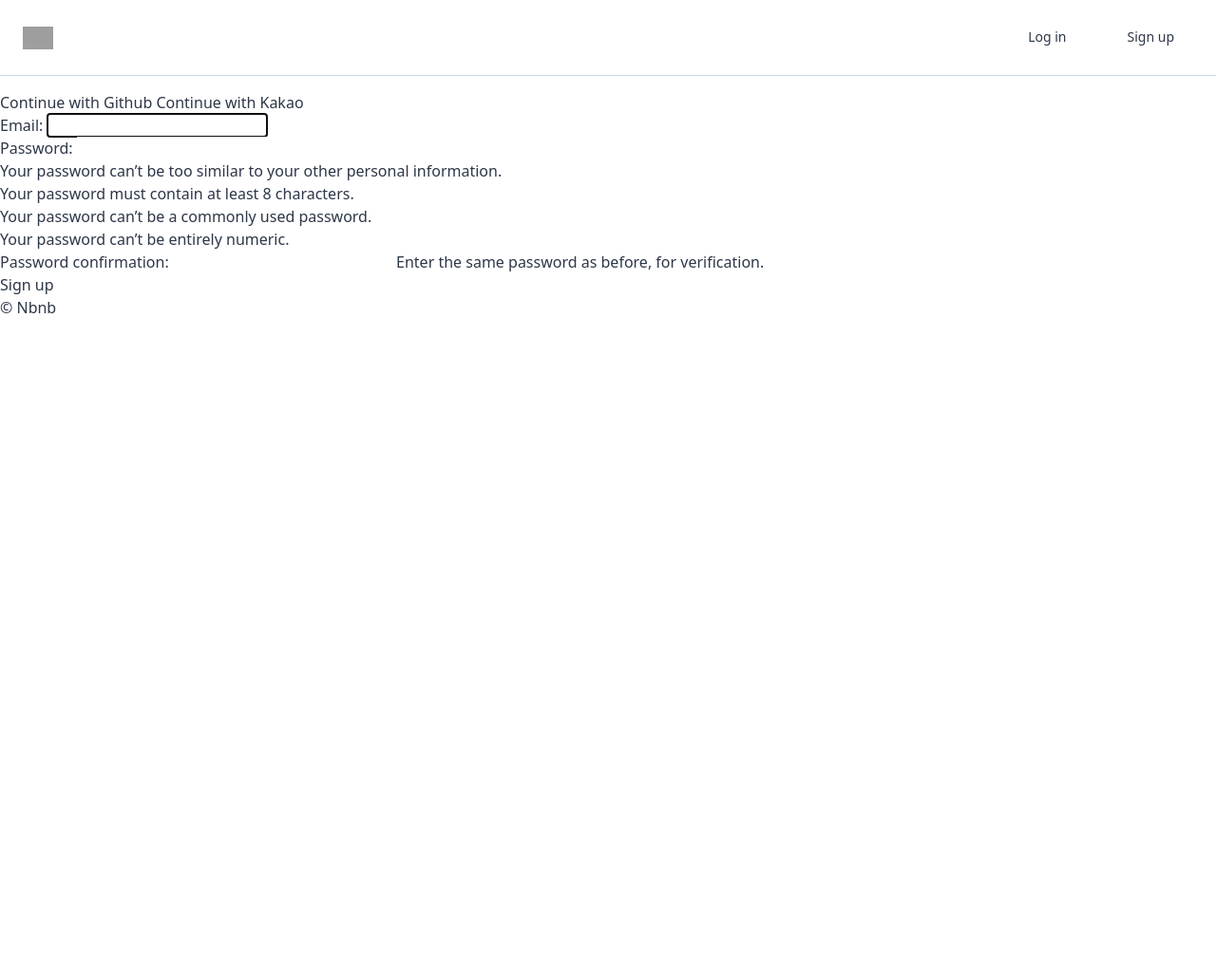
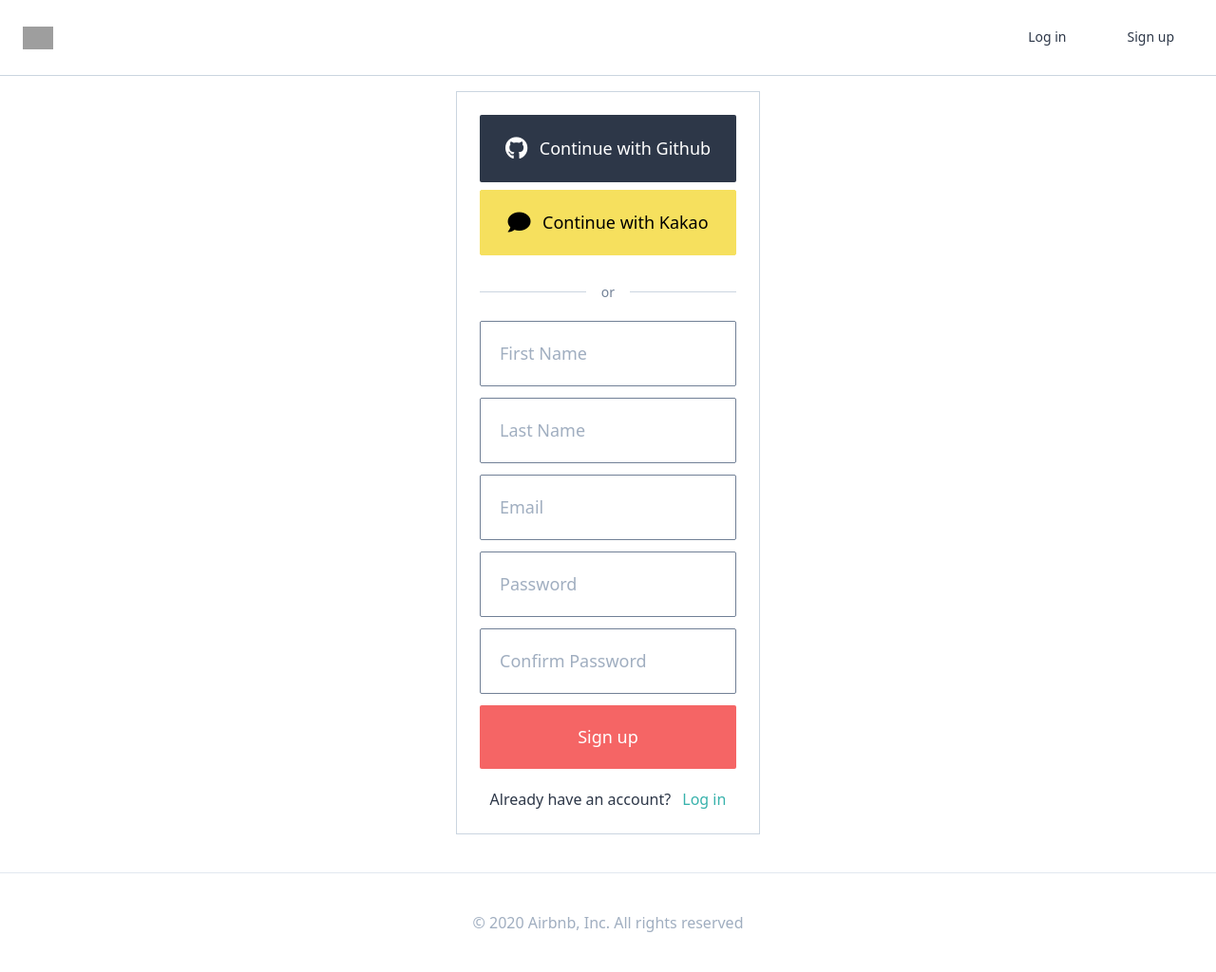
Before and after one commit to NamCheolKim/airbnb-clone, a Django app: page /users/signup in a window 1280 px wide. Shown: the whole page at 95% size. Before the commit the page ends 330 px from the top, so only its background shows below. Run offline with Django 3.2, Linux system fonts and the light colour scheme; style sheets or scripts are compiled from the project's sources; grey boxes are pictures that could not be loaded.

Commit message:
airbnb-clone

```diff
--- a/assets/scss/styles.scss
+++ b/assets/scss/styles.scss
@@ -13,4 +13,21 @@
     @apply border-gray-600;
   }
 }
+.btn {
+  @apply text-center rounded-sm py-5 font-light text-lg w-full;
+}
+
+input {
+  @apply rounded-sm py-5 font-light text-lg w-full text-left border border-gray-600 px-5;
+  &:focus {
+    @apply outline-none border-teal-500;
+  }
+}
+
+form {
+  input {
+    @apply mb-3;
+  }
+}
+
 @tailwind utilities;
--- a/templates/partials/footer.html
+++ b/templates/partials/footer.html
@@ -1,3 +1,3 @@
-<footer>
-    &copy; Nbnb
+<footer class="container mx-auto text-center py-10 border-t font-medium text-gray-500">
+    &copy; 2020 Airbnb, Inc. All rights reserved
 </footer>
--- a/templates/partials/room_card.html
+++ b/templates/partials/room_card.html
@@ -1,5 +1,7 @@
 <div class="w-1/4 mb-10 px-2 overflow-hidden">
-    <div class="w-full h-64 bg-cover bg-center rounded-lg mb-2" style="background-image: url({{room.first_photo}});"></div>
+    <a href="{% url 'rooms:detail' room.pk %}">
+        <div class="w-full h-64 bg-cover bg-center rounded-lg mb-2" style="background-image: url({{room.first_photo}});">
+            </div>
         <div class="flex justify-between mb-2 truncate">
             <div class="w-4/5 overflow-hidden flex">
                 {% if room.host.superhost %}
@@ -13,4 +15,5 @@
             </span>
         </div>
         <span class="text-black w-11/12 block truncate">{{room.name}}</span>
+    </a>
 </div>
--- a/templates/partials/social_login.html
+++ b/templates/partials/social_login.html
@@ -1,8 +1,14 @@
-<div>
-    <a href="{% url 'users:github-login' %}">
-        Continue with Github
+<div class="flex flex-col w-full">
+    <a href="{% url 'users:github-login' %}" class="btn border-2 text-white mb-2 border-gray-800 bg-gray-800">
+        <i class="fab fa-github mr-2 fa-lg"></i> Continue with Github
     </a>
-    <a href="{% url 'users:kakao-login' %}">
-        Continue with Kakao
+    <a href="{% url 'users:kakao-login' %}" class="btn border text-black mb-2 border-yellow-400 bg-yellow-400">
+        <i class="fas fa-comment mr-2 fa-lg"></i> Continue with Kakao
     </a>
 </div>
+
+<div class="flex items-center w-full my-5">
+        <div class="h-px w-full bg-gray-400"></div>
+        <span class="text-gray-600 font-medium mx-4 text-sm">or</span>
+        <div class="h-px w-full bg-gray-400"></div>
+</div>
--- a/templates/users/signup.html
+++ b/templates/users/signup.html
@@ -9,11 +9,40 @@
 
 {% block content %}
 
+<div class="container lg:w-5/12 md:w-1/2 xl:w-1/4 mx-auto my-10 flex flex-col items-center border p-6 border-gray-400">
     {% include 'partials/social_login.html' %}
 
     <form method="POST" action="{% url "users:signup" %}">
         {% csrf_token %}
-        {{form.as_p}}
-        <button>Sign up</button>
+        {{form.first_name}}
+        {{form.last_name}}
+        {{form.email}}
+
+        {% if form.errors %}
+
+            {% for e in form.errors %}
+                {{e}}
+            {% endfor %}
+
+        {% endif %}
+
+        {% if form.email.errors %}
+
+            {% for e in form.email.errors %}
+                {{e}}
+            {% endfor %}
+
+        {% endif %}
+
+        {{form.password}}
+        {{form.password1}}
+        <button class="btn bg-red-500 text-white">Sign up</button>
     </form>
+
+    <div class="mt-5">
+            <span class="mr-2">Already have an account?</span>
+            <a href="{% url 'users:login' %}" class="text-teal-500 font-medium">Log in</a>
+        </div>
+</div>
+
 {% endblock content %}
--- a/users/forms.py
+++ b/users/forms.py
@@ -4,8 +4,10 @@
 
 
 class LoginForm(forms.Form):
-    email = forms.EmailField()
-    password = forms.CharField(widget=forms.PasswordInput)
+    email = forms.EmailField(widget=forms.EmailInput(attrs={"placeholder": "Email"}))
+    password = forms.CharField(
+        widget=forms.PasswordInput(attrs={"placeholder": "Password"})
+    )
 
     def clean(self):
         email = self.cleaned_data.get("email")
@@ -21,4 +23,35 @@
 
 
 class SignUpForm(UserCreationForm):
-    username = forms.EmailField(label="Email")
+    class Meta:
+        model = models.User
+        fields = ("first_name", "last_name", "email")
+
+        widgets = {
+            "first_name": forms.TextInput(attrs={"placeholder": "First Name"}),
+            "last_name": forms.TextInput(attrs={"placeholder": "Last Name"}),
+            "email": forms.EmailInput(attrs={"placeholder": "Email"}),
+        }
+
+    password = forms.CharField(
+        widget=forms.PasswordInput(attrs={"placeholder": "Password"})
+    )
+    password1 = forms.CharField(
+        widget=forms.PasswordInput(attrs={"placeholder": "Confirm Password"})
+    )
+
+    def clean_password1(self):
+        password = self.cleaned_data.get("password")
+        password1 = self.cleaned_data.get("password1")
+        if password != password1:
+            raise forms.ValidationError("Password confirmation does not match")
+        else:
+            return password
+
+    def save(self, *args, **kwargs):
+        user = super().save(commit=False)
+        email = self.cleaned_data.get("email")
+        password = self.cleaned_data.get("password")
+        user.username = email
+        user.set_password(password)
+        user.save()
```
Also changed, not shown: templates/users/login.html (+13 -6 lines), rooms/models.py (line endings or trailing spaces). Lines whose indentation alone changed are shown as unchanged.
